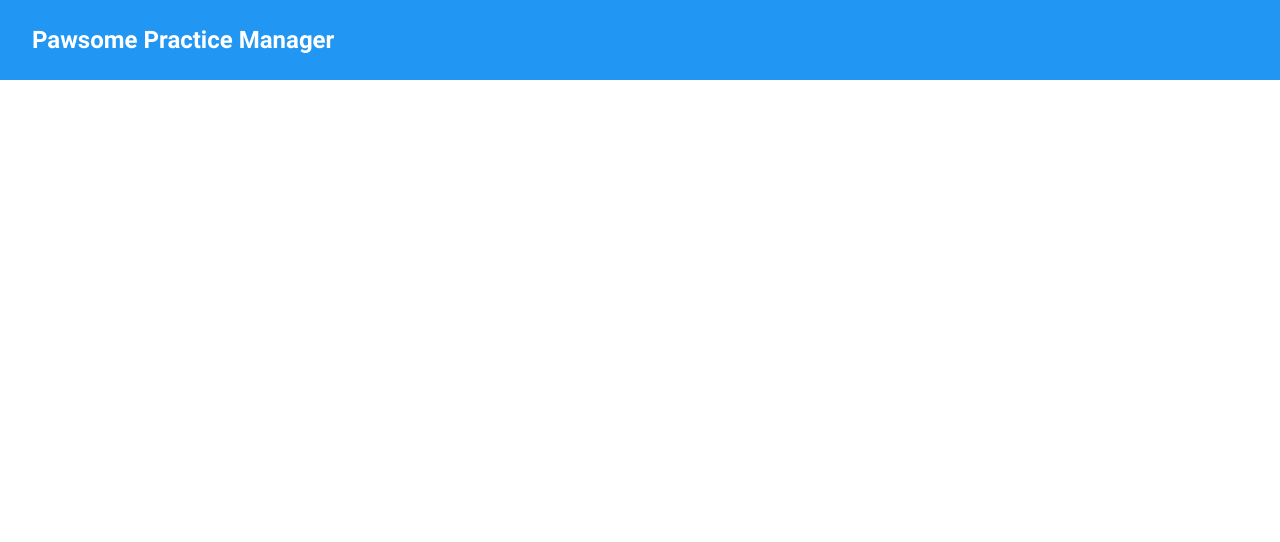
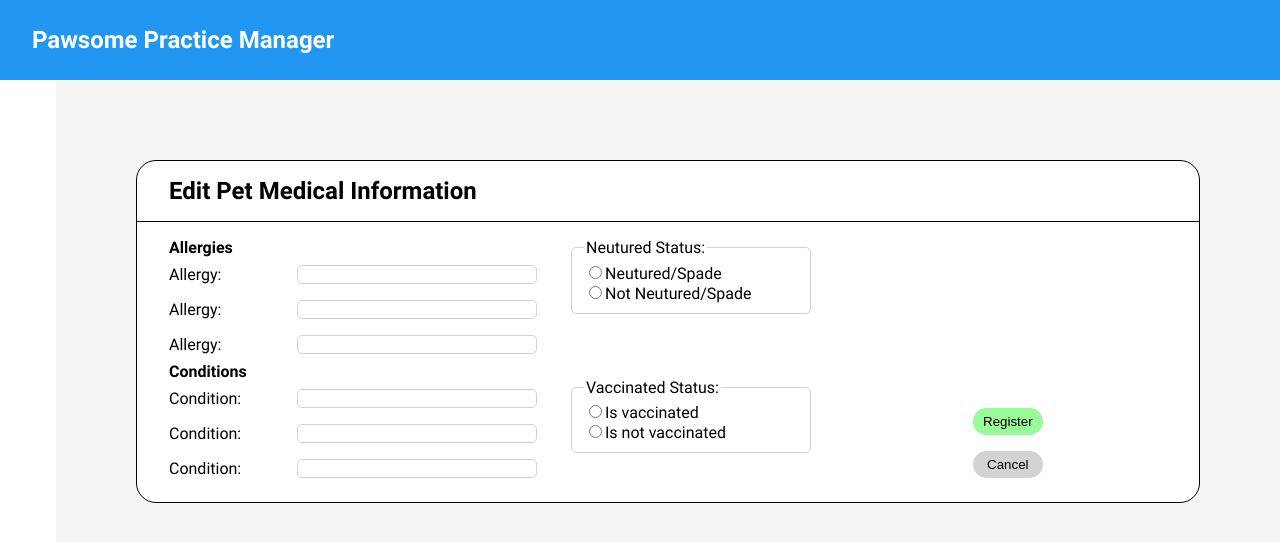
Before and after one commit to TomMhammond/capstone-client, a React (Create React App) app: page /edit/medical in a window 1280 px wide. Shown: the top 542 px of the page. Built offline with nearby package versions, Linux system fonts and the light colour scheme.

Commit message:
skeleton for edit medical

```diff
--- a/src/App.js
+++ b/src/App.js
@@ -12,6 +12,7 @@ import LoginPage from "./pages/LoginPage/LoginPage";
 import DashboardPage from "./pages/DashboardPage/DashboardPage";
 import EditClientPage from "./pages/EditClientPage/EditClientPage";
 import EditPetPage from "./pages/EditPetPage/EditPetPage";
+import EditMedicalPage from "./pages/EditMedicalPage/EditMedicalPage";
 
 function App() {
   const token = sessionStorage.authToken;
@@ -34,6 +35,7 @@ function App() {
         <Route path="/register/medical" element={<CreateMedicalPage token={token} access={access}/>} />
         <Route path="/edit/client/:id" element={<EditClientPage access={access} token={token}/>} />
         <Route path="/edit/pet/:id" element={<EditPetPage access={access} token={token}/>} />
+        <Route path="/edit/medical" element={<EditMedicalPage access={access} token={token} />} />
       </Routes>
     </BrowserRouter>
   );
--- /dev/null
+++ b/src/components/EditMedicalForm/EditMedicalForm.jsx
@@ -0,0 +1,64 @@
+import '../MedicalForm/MedicalForm.scss';
+
+export default function EditMedicalForm(){
+    return(
+        <form className='medical-form'>
+            <div className='medical-form__container'>
+                <h4 className='medical-form__subtitle'>Allergies</h4>
+                <div className='medical-form__wrapper'>
+                    <label className='medical-form__label' htmlFor='allergy1'>Allergy:</label>
+                    <input className='medical-form__input' type='text' name='allergy1' id='allergy1'></input>
+                </div>
+                <div className='medical-form__wrapper'>
+                    <label className='medical-form__label' htmlFor='allergy2'>Allergy:</label>
+                    <input className='medical-form__input' type='text' name='allergy2' id='allergy2'></input>
+                </div>
+                <div className='medical-form__wrapper'>
+                    <label className='medical-form__label' htmlFor='allergy3'>Allergy:</label>
+                    <input className='medical-form__input' type='text' name='allergy3' id='allergy3'></input>
+                </div>
+                <h4 className='medical-form__subtitle'>Conditions</h4>
+                <div className='medical-form__wrapper'>
+                    <label className='medical-form__label' htmlFor='condition1'>Condition:</label>
+                    <input className='medical-form__input' type='text' name='condition1' id='condition1'></input>
+                </div>
+                <div className='medical-form__wrapper'>
+                    <label className='medical-form__label' htmlFor='condition2'>Condition:</label>
+                    <input className='medical-form__input' type='text' name='condition2' id='condition2'></input>
+                </div>
+                <div className='medical-form__wrapper'>
+                    <label className='medical-form__label' htmlFor='condition3'>Condition:</label>
+                    <input className='medical-form__input' type='text' name='condition3' id='condition3'></input>
+                </div>
+            </div>
+            <div className='medical-form__container'>
+                <fieldset className='medical-form__radio-field'>
+                    <legend>Neutured Status:</legend>
+                        <div>
+                            <input type="radio" id="yes" name="neuter" value="1" />
+                            <label htmlFor="yes">Neutured/Spade</label>
+                        </div>
+                        <div>
+                            <input type="radio" id="no" name="neuter" value="0" />
+                            <label htmlFor="no">Not Neutured/Spade</label>
+                        </div>
+                </fieldset>
+                <fieldset className='medical-form__radio-field medical-form__vaccinated'>
+                    <legend>Vaccinated Status:</legend>
+                        <div>
+                            <input type="radio" id="isVaccinated" name="vaccinated" value="1" />
+                            <label htmlFor="isVaccinated">Is vaccinated</label>
+                        </div>
+                        <div>
+                            <input type="radio" id="isNotVaccinated" name="vaccinated" value="0" />
+                            <label htmlFor="isNotVaccinated">Is not vaccinated</label>
+                        </div>
+                </fieldset>
+            </div>
+            <div className='medical-form__container medical-form__button-container'>
+                <button className='medical-form__button medical-form__button--register'>Register</button>
+                <button className='medical-form__button medical-form__button--cancel'>Cancel</button>
+            </div>
+        </form>
+    )
+}
--- /dev/null
+++ b/src/pages/EditMedicalPage/EditMedicalPage.jsx
@@ -0,0 +1,17 @@
+import '../CreateMedicalPage/CreateMedicalPage.scss';
+import SideNav from '../../components/SideNav/SideNav';
+import EditMedicalForm from '../../components/EditMedicalForm/EditMedicalForm';
+
+export default function EditMedicalPage({token, access}){
+    return(
+        <main className='main'>
+            <SideNav access={access}/>
+            <section className='page'>
+                <div className='create-medical-card'>
+                    <h2 className='create-medical-card__title'>Edit Pet Medical Information</h2>
+                    <EditMedicalForm token={token}/>
+                </div>
+            </section>
+        </main>
+    )
+}
```
